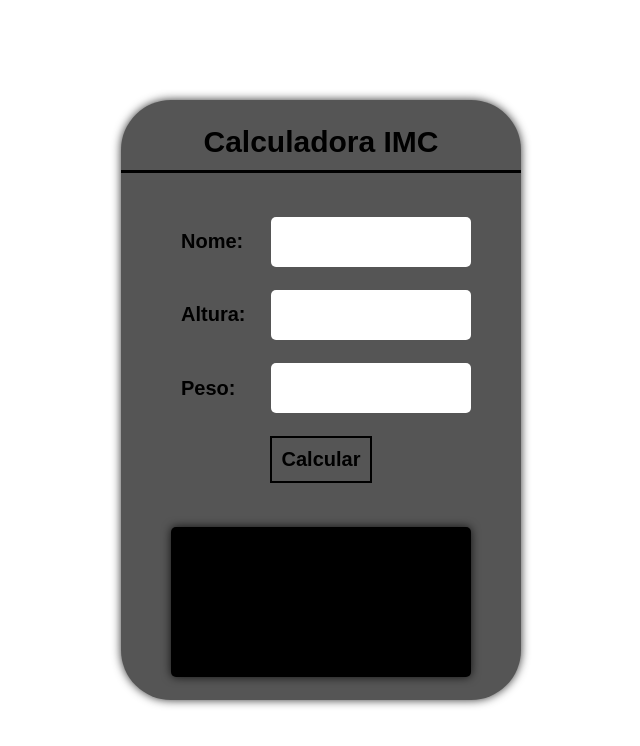
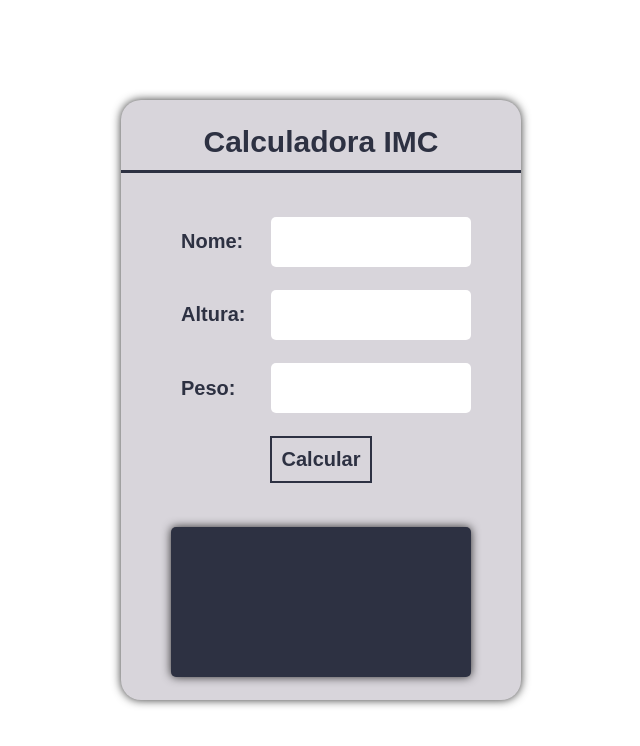
Before and after one commit to ffozzatti/calculadora-imc, a plain HTML site: page index.html in a window 1280 px wide. Shown: the whole page, without its empty margins (319-959 px from the left). Drawn offline with Linux system fonts and the light colour scheme.

Commit message:
alteração de cores

```diff
--- a/style.css
+++ b/style.css
@@ -13,6 +13,10 @@ main{
     align-items: center;
 }
 
+label{
+    color: #2D3142;
+}
+
 .container {
     display: flex;
     flex-direction: column;
@@ -20,8 +24,8 @@ main{
     align-items: center;
     width: 400px;
     height: 600px;
-    background-color: #555;
-    border-radius: 50px;
+    background-color: #D8D5DB;
+    border-radius: 20px;
     box-shadow: 0px 0px 10px rgba(0, 0, 0, 0.8);
 }
 
@@ -29,13 +33,14 @@ main{
     font-size: 30px;
     font-weight: 700;
     padding-bottom: 10px;
-    border-bottom: 3px black solid;
+    border-bottom: 3px #2D3142 solid;
     display: flex;
     justify-content: center;
     align-items: center;
     width: 100%;
     height: 50px;
     margin-bottom: 20px;
+    color: #2D3142;
 }
 
 .input {
@@ -61,28 +66,30 @@ main{
     text-align: center;
     font-weight: 700;
     font-size: 16px;
+    color: #2D3142;
 }
 
 button {
-    border: 2px solid black;
+    border: 2px solid #2D3142;
     font-size: 20px;
     padding: 10px;
     background: none;
     font-weight: 700;
     cursor: pointer;
     transition: 0.2s;
+    color: #2D3142;
 }
 
 button:hover{
-    border: 2px solid white;
-    color: white;
+    border: 2px solid black;
+    color: black;
 }
 
 .result {
     display: flex;
     margin-top: 20px;
     align-items: center;
-    background-color:black;
+    background-color: #2D3142;
     width: 300px;
     height: 150px;
     border-radius: 5px;
```
Also changed, not shown: 1 other file.
